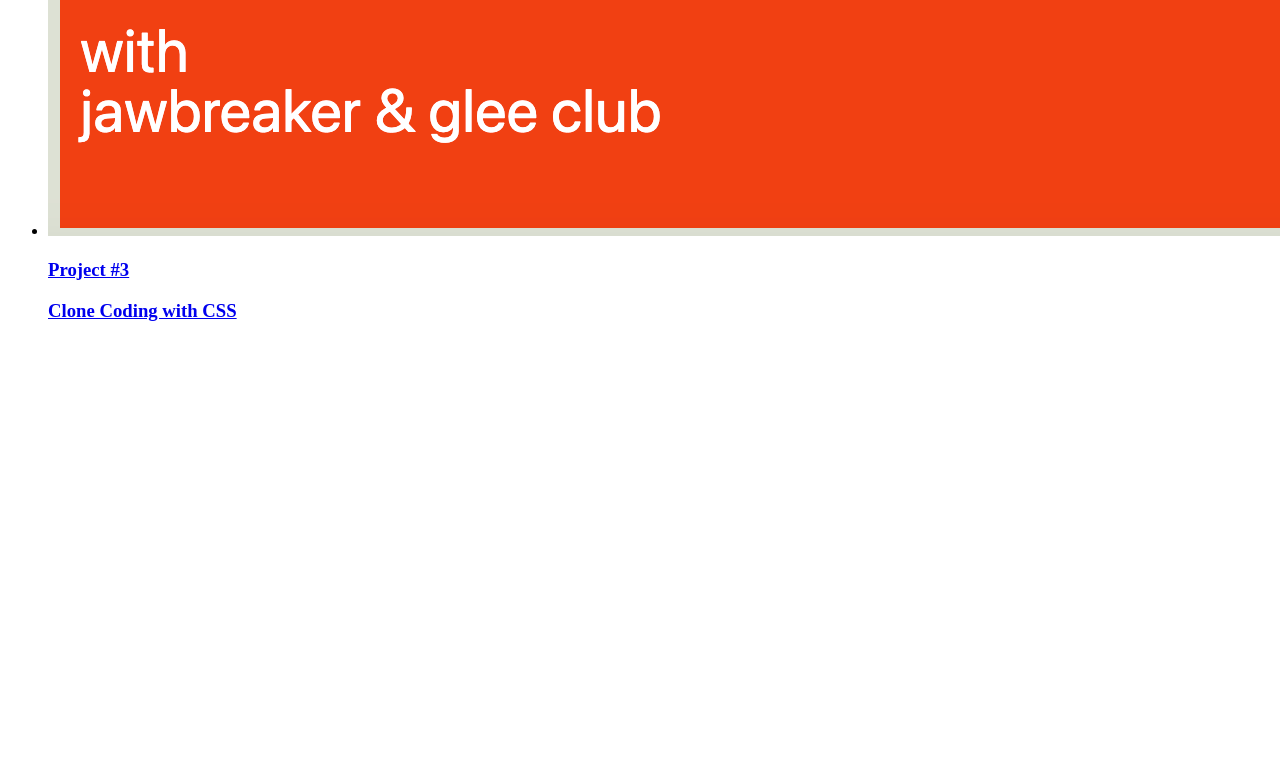
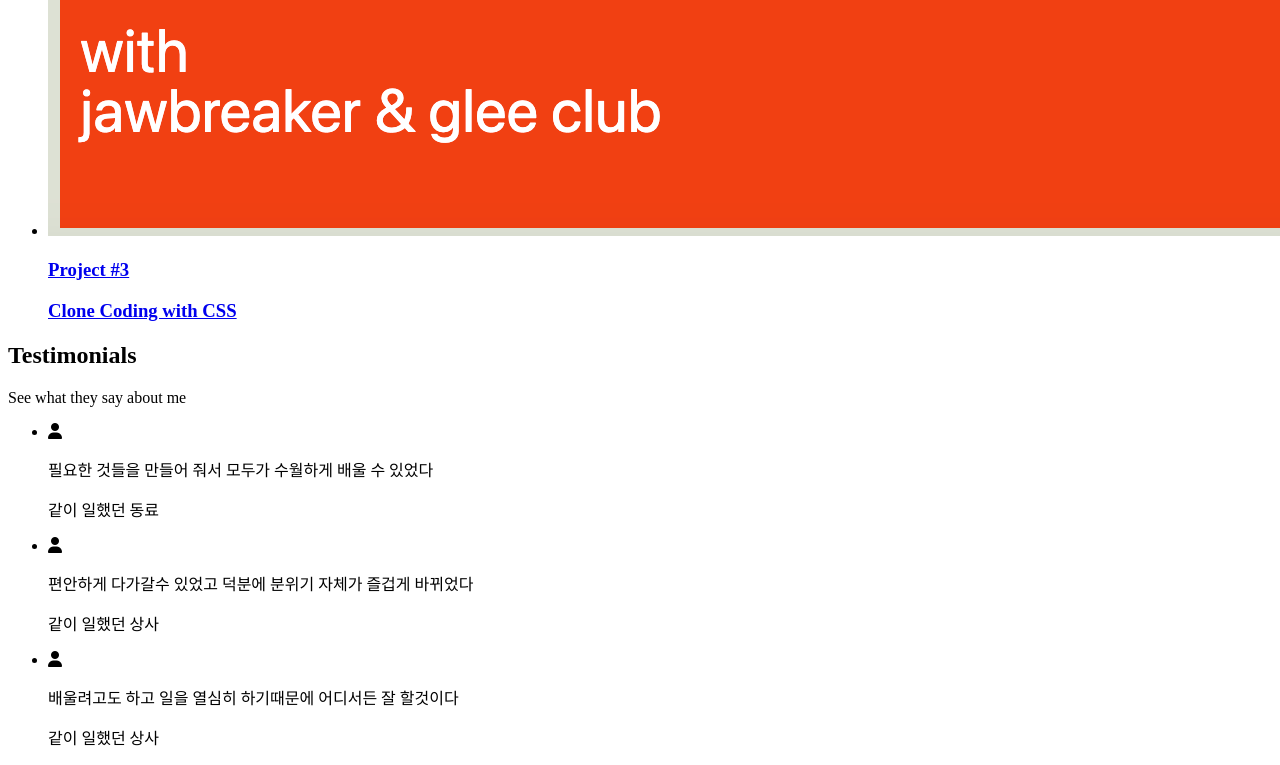
Before and after one commit to GongE7E/my_portfolio, a plain HTML site: page index.html in a window 1280 px wide. Shown: the part 6316-7081 px from the top of the page. Before the commit the page ends 6656 px from the top, so only its background shows below. Drawn offline with Linux system fonts and the light colour scheme.

Commit message:
HTML-Testimonial

```diff
--- a/index.html
+++ b/index.html
@@ -149,7 +149,30 @@
         </ul>
       </section>
       <!-- *SECTION - Testimonials -->
-      <section id="testimonial"></section>
+      <section id="testimonial">
+        <h2>Testimonials</h2>
+        <p>See what they say about me</p>
+        <ul>
+          <li><i class="fa-solid fa-user"></i>
+          <div>
+            <p>필요한 것들을 만들어 줘서 모두가 수월하게 배울 수 있었다 </p>
+            <p>같이 일했던 동료</p>
+          </div>
+          </li>
+          <li><i class="fa-solid fa-user"></i>
+          <div>
+            <p>편안하게 다가갈수 있었고 덕분에 분위기 자체가 즐겁게 바뀌었다</p>
+            <p>같이 일했던 상사</p>
+          </div></li>
+          <li>
+            <i class="fa-solid fa-user"></i>
+            <div>
+              <p>배울려고도 하고 일을 열심히 하기때문에 어디서든 잘 할것이다</p>
+              <p>같이 일했던 상사</p>
+            </div>
+          </li>
+        </ul>
+      </section>
       <!--*Aside- Arrow up-->
       <aside></aside>
     </main>
```
